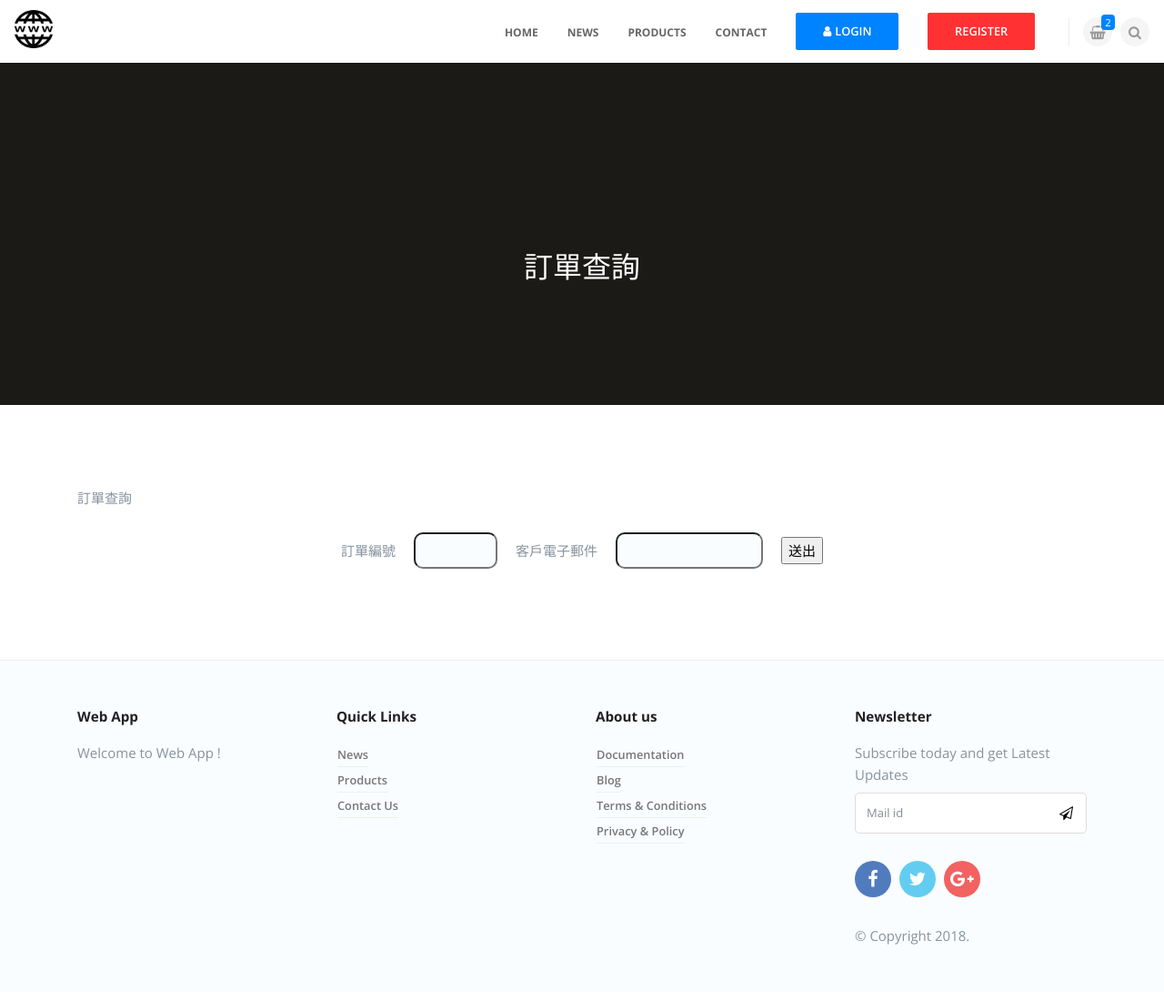
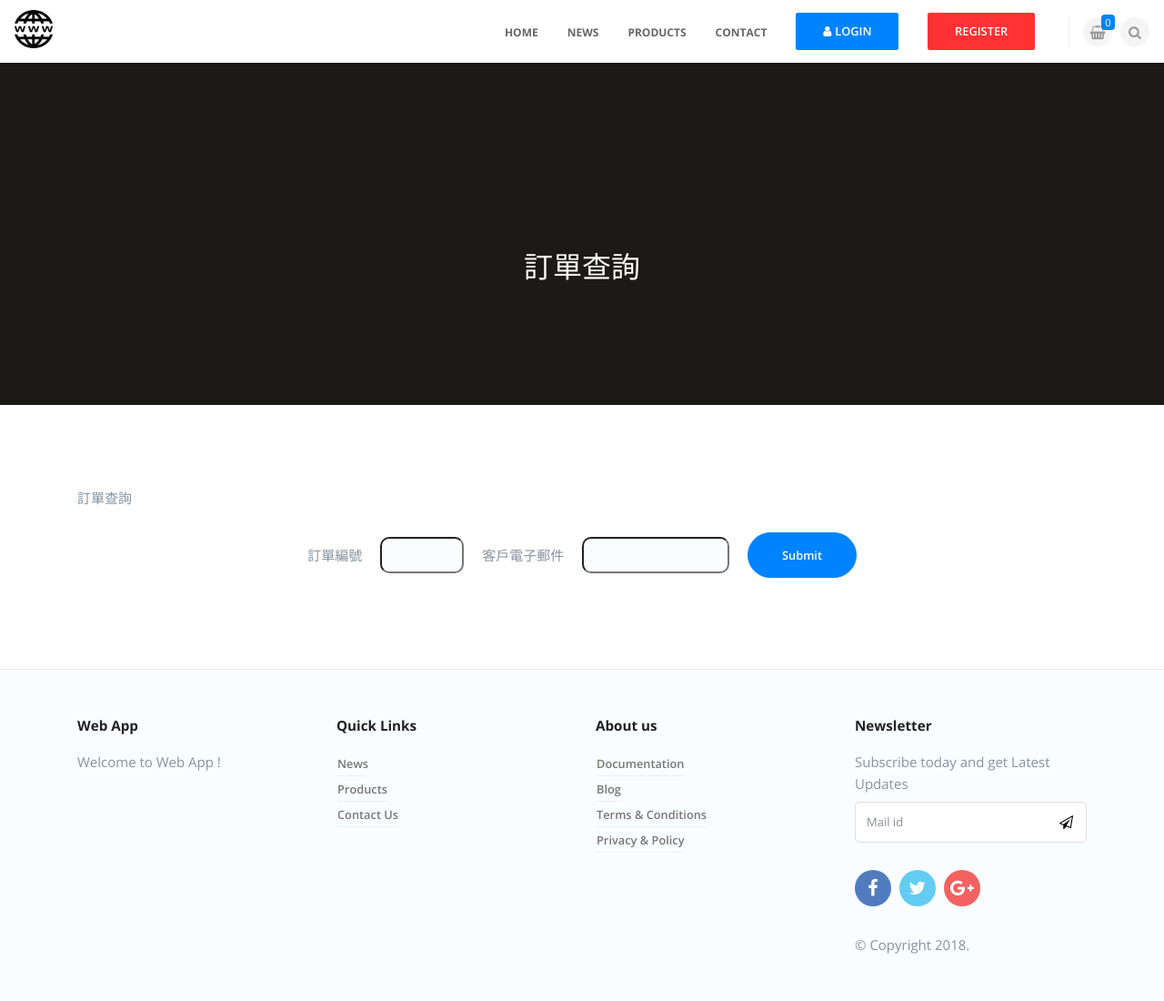
Before and after one commit to chiksumwong/django-webapp, a Django app: page /cartordercheck/ in a window 1280 px wide. Shown: the whole page at 91% size. Before the commit the page ends 1038 px from the top, so only its background shows below. Run offline with Django 3.2, Linux system fonts and the light colour scheme; some libraries are stand-ins or nearby versions.

Commit message:
Update Shop

```diff
--- a/templates/app.html
+++ b/templates/app.html
@@ -48,7 +48,7 @@
 
                 <!--Shop Cart-->
                 <li class="list-inline-item">
-                    <a href="/cart/"><i class="fa fa-shopping-basket"></i> <span class="badge badge-primary">2</span></a>
+                    <a href="/cart/"><i class="fa fa-shopping-basket"></i> <span class="badge badge-primary">0</span></a>
                 </li>
 
                 <!--Searching-->
--- a/templates/shop/shop-cart.html
+++ b/templates/shop/shop-cart.html
@@ -32,6 +32,8 @@
 <div class="container pt90 pb50">
     <div class="row cart-table mb40">
         <div class="col-md-12 ml-auto">
+
+            <a href="/cartordercheck/">查詢訂單</a>
 
             <form action="/addtocart/update/" method="post" name="form1" id="form1">
                 {% csrf_token %}
--- a/templates/shop/shop-check.html
+++ b/templates/shop/shop-check.html
@@ -33,7 +33,7 @@
                         <td><input name="orderid" type="text" size="10" required/></td>
                         <td>客戶電子郵件</td>
                         <td><input name="customemail" type="text" required/></td>
-                        <td><input type="submit" name="Submit3" value="送出"/></td>
+                        <td><input type="submit" name="Submit3" value="Submit" class="btn btn-rounded btn-primary btn-xl"/></td>
                     </tr>
                 </table>
             </form>
@@ -111,7 +111,7 @@
             <div style="clear:both"></div>
             <table border="0" align="center" cellpadding="10" cellspacing="0">
                 <tr>
-                    <td><input type="button" name="Submit" value="回到首頁" onclick="window.location='/index/'"/></td>
+                    <td><input type="button" name="Submit" value="回到首頁" onclick="window.location='/products/'" class="btn btn-rounded btn-primary btn-xl"/></td>
                 </tr>
             </table>
             {% endif %}
--- a/templates/system/contact.html
+++ b/templates/system/contact.html
@@ -22,6 +22,8 @@
 
         <div class="container pt90 pb50">
             <div class="row">
+
+                <!--Left Side-->
                 <div class="col-md-6 mb40">
                     <div class="media mb20">
                         <i class="icon-round-40 mr-3 bg-light fa fa-home"></i>
@@ -47,6 +49,8 @@
                             <a href="#" class="btn btn-underline">+852 12345678</a></p>
                     </div>
                 </div>
+
+                <!--Right Side-->
                 <div class="col-md-6">
                     <div class="smart-wrap">
                         <div class="smart-forms smart-container">
```
Also changed, not shown: db.sqlite3.
